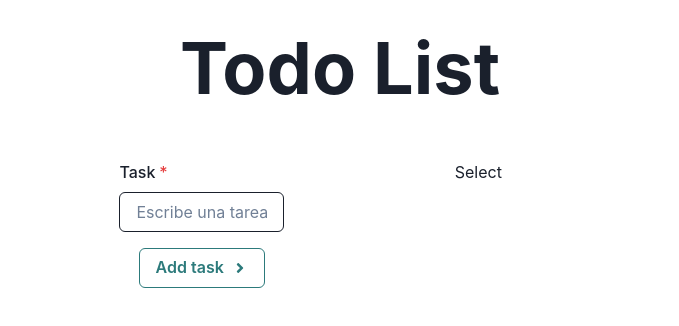
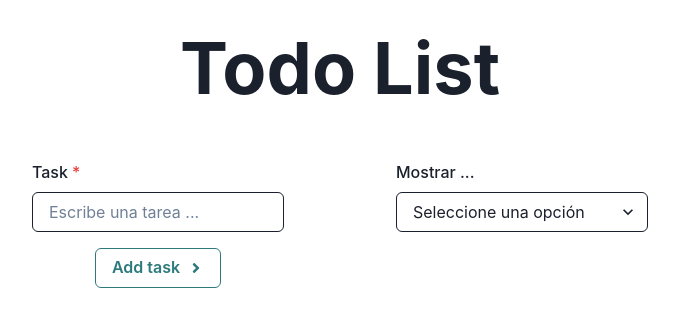
Before and after one commit to FlorenciaNieva/TodoList, a React (Vite) app: page / in a window 1280 px wide. Shown: the top 326 px of the page, without its empty margins (300-979 px from the left). Built offline with nearby package versions, Linux system fonts and the light colour scheme.

Commit message:
Agregó formulario con select

```diff
--- a/src/components/Main/Select.jsx
+++ b/src/components/Main/Select.jsx
@@ -1,7 +1,18 @@
 import React from 'react'
+import { FormControl, FormLabel, Select as SelectChakra } from '@chakra-ui/react'
 
 export default function Select() {
   return (
-    <div>Select</div>
+    <div>
+      <FormControl>
+        <FormLabel>Mostrar ...</FormLabel>
+        <SelectChakra>
+        <option selected disabled>Seleccione una opción</option>
+          <option value='todos'>Todos</option>
+          <option value='completas'>Completas</option>
+          <option value='incompletas'>Incompletas</option>
+        </SelectChakra>
+      </FormControl>
+    </div>
   )
 }
```
